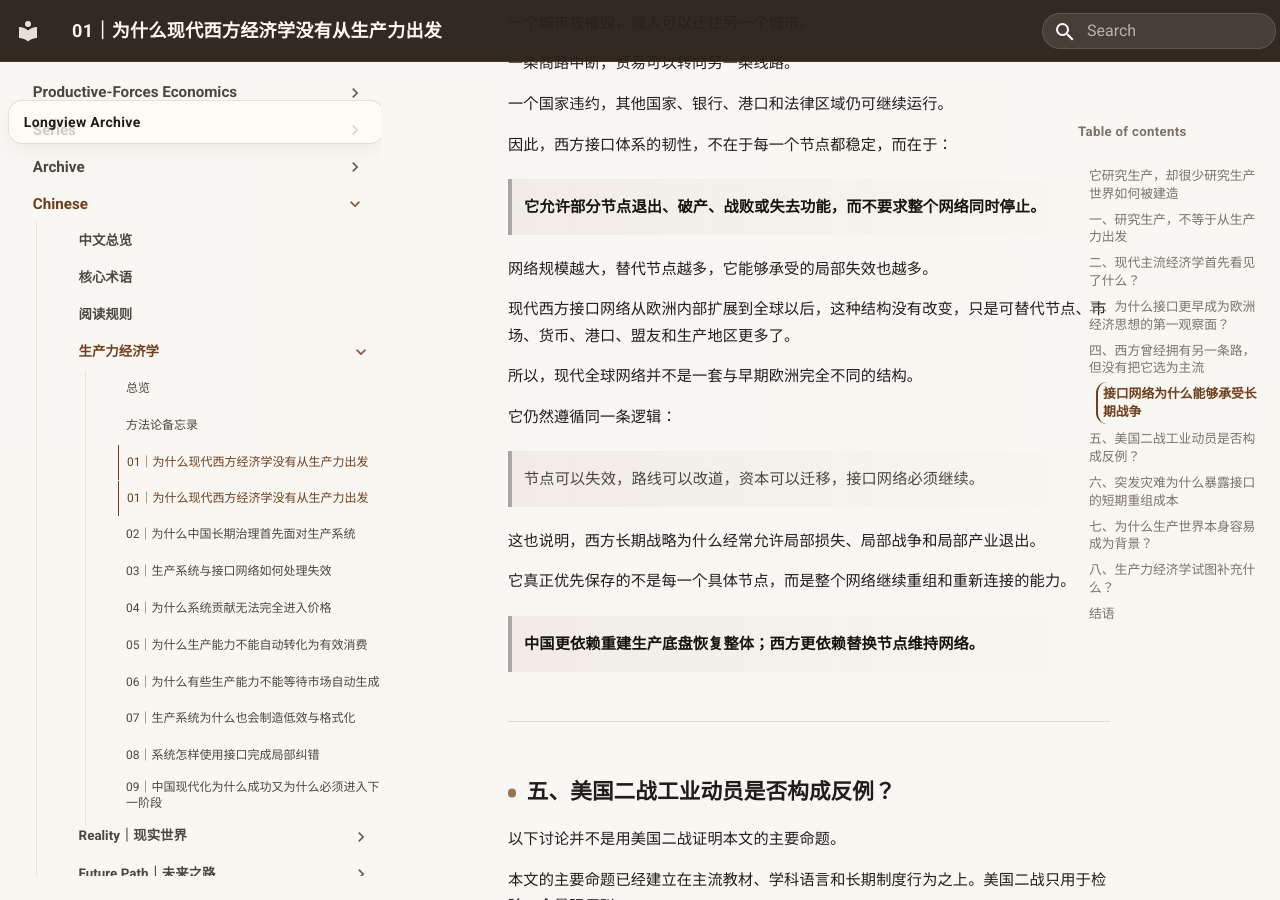
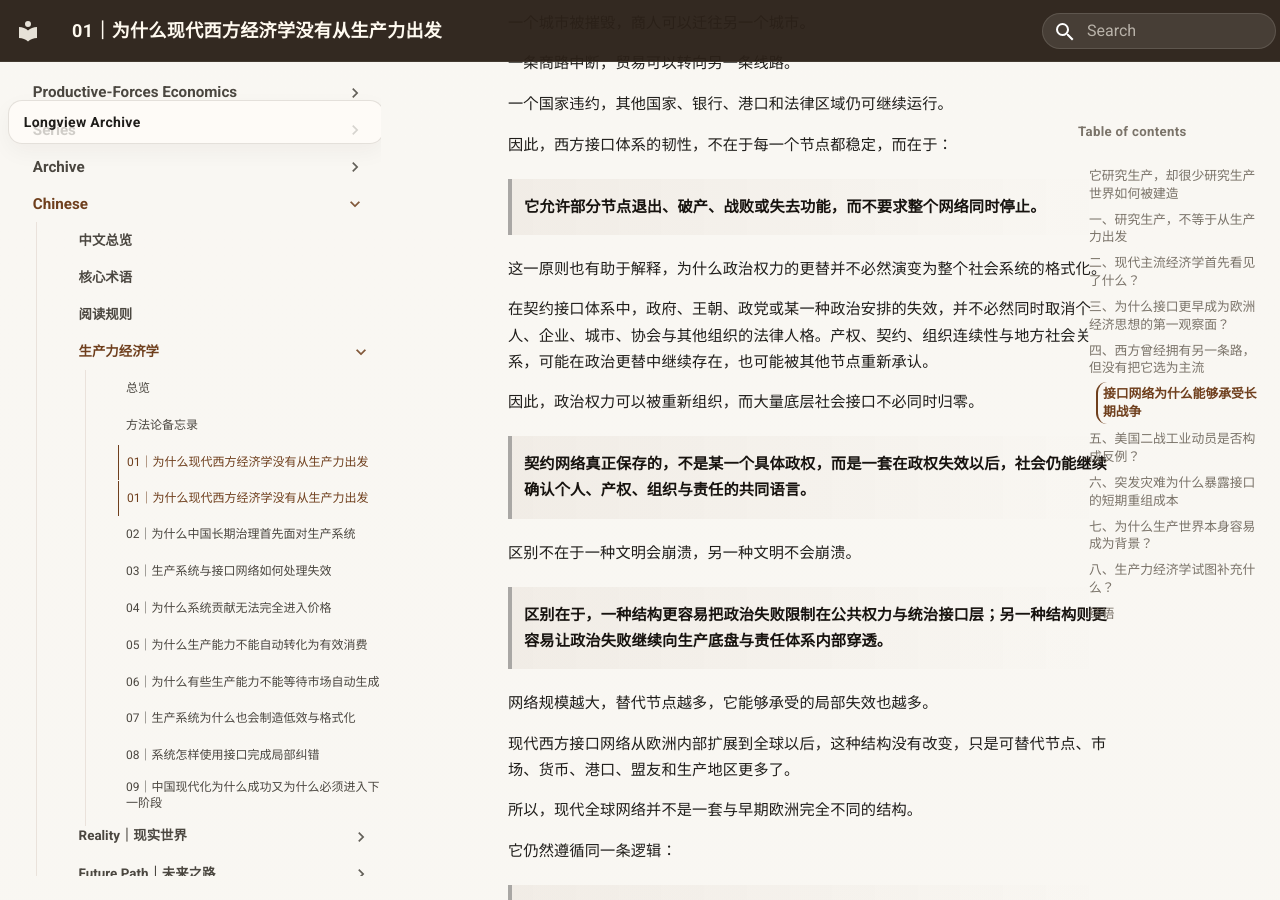
Before and after one commit to guanshi1688/longview-archive, an MkDocs documentation site: the page built from docs/essays/chinese/productive-forces-economics/01-c-western-economics.md, in a window 1280 px wide and 900 px high, scrolled down 9097 px. Built offline with MkDocs 1.6.1 and Material for MkDocs 9.7.7, drawn with Linux system fonts in a browser that asks for light colours.

Commit message:
Update 01-c-western-economics.md

```diff
--- a/docs/essays/chinese/productive-forces-economics/01-c-western-economics.md
+++ b/docs/essays/chinese/productive-forces-economics/01-c-western-economics.md
@@ -328,6 +328,18 @@
 
 > **它允许部分节点退出、破产、战败或失去功能，而不要求整个网络同时停止。**
 
+这一原则也有助于解释，为什么政治权力的更替并不必然演变为整个社会系统的格式化。
+
+在契约接口体系中，政府、王朝、政党或某一种政治安排的失效，并不必然同时取消个人、企业、城市、协会与其他组织的法律人格。产权、契约、组织连续性与地方社会关系，可能在政治更替中继续存在，也可能被其他节点重新承认。
+
+因此，政治权力可以被重新组织，而大量底层社会接口不必同时归零。
+
+> **契约网络真正保存的，不是某一个具体政权，而是一套在政权失效以后，社会仍能继续确认个人、产权、组织与责任的共同语言。**
+
+区别不在于一种文明会崩溃，另一种文明不会崩溃。
+
+> **区别在于，一种结构更容易把政治失败限制在公共权力与统治接口层；另一种结构则更容易让政治失败继续向生产底盘与责任体系内部穿透。**
+
 网络规模越大，替代节点越多，它能够承受的局部失效也越多。
 
 现代西方接口网络从欧洲内部扩展到全球以后，这种结构没有改变，只是可替代节点、市场、货币、港口、盟友和生产地区更多了。
```
